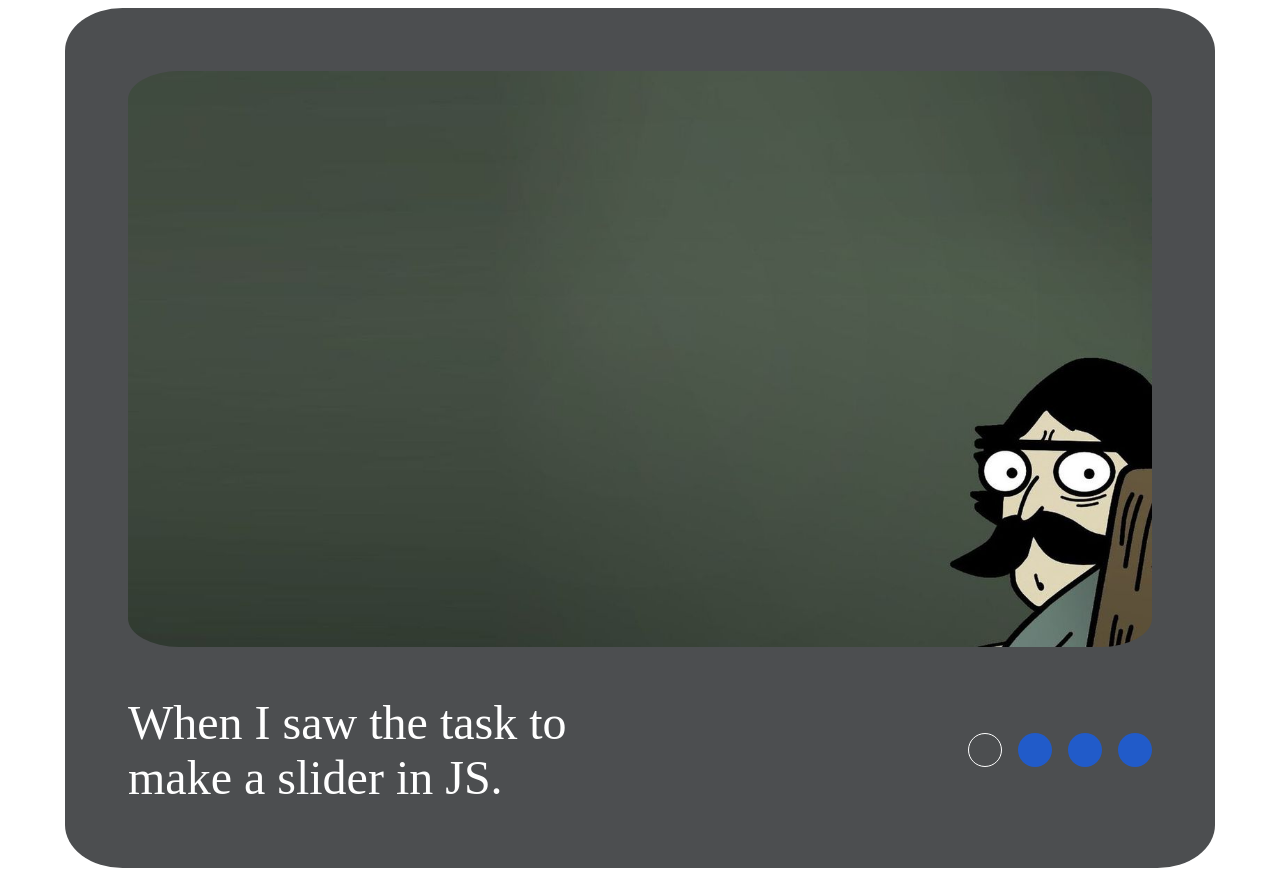
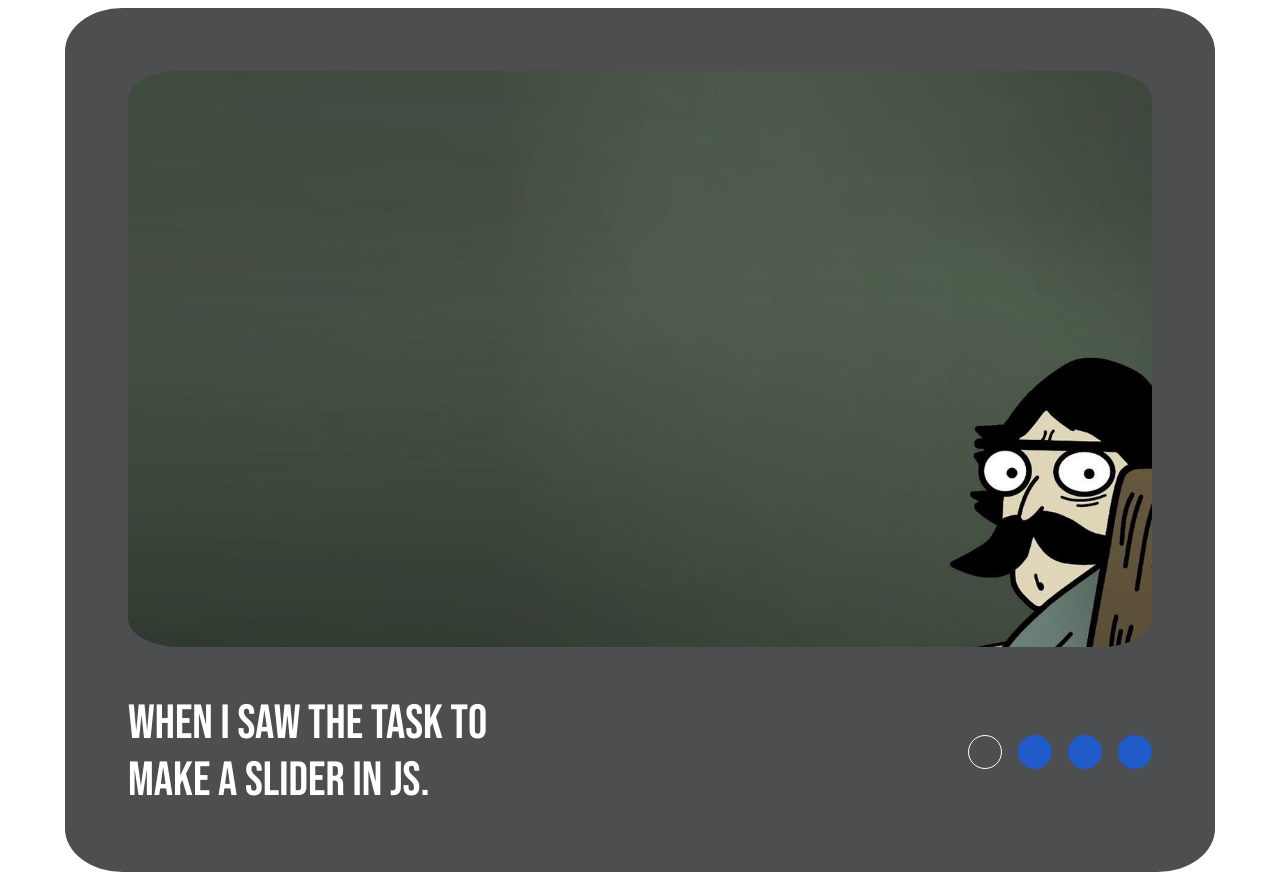
Before and after one commit to fikyslsgg/cssMemeSlider, a plain HTML site: page cssMemeSlider/index.html in a window 1280 px wide. Both pictures are taken after a click on the element 985 px from the left and 750 px from the top of the page. Drawn offline with Linux system fonts and the light colour scheme.

Commit message:
fix: bag fix.

```diff
--- a/cssMemeSlider/index.html
+++ b/cssMemeSlider/index.html
@@ -4,6 +4,11 @@
 <head>
   <meta charset="UTF-8">
   <meta name="viewport" content="width=device-width, initial-scale=1.0">
+  <link rel="preconnect" href="https://fonts.googleapis.com">
+  <link rel="preconnect" href="https://fonts.gstatic.com" crossorigin>
+  <link rel="preconnect" href="https://fonts.googleapis.com">
+  <link rel="preconnect" href="https://fonts.gstatic.com" crossorigin>
+  <link href="https://fonts.googleapis.com/css2?family=Bebas+Neue&display=swap" rel="stylesheet">
   <link rel="stylesheet" href="style.css">
   <script src="index.js" defer></script>
   <title>Slides</title>
@@ -36,7 +41,6 @@
           <div class="controls__item"></div>
         </div>
       </div>
-
     </div>
   </div>
 </body>
--- a/cssMemeSlider/index.js
+++ b/cssMemeSlider/index.js
@@ -10,7 +10,7 @@ const slideWidth = sliderItem.offsetWidth;
 const textWidth = textItem.offsetWidth;
 
 function rollSlide(){
-  sliderLine.style.transform = `translateX(${-count * slideWidth}px)`
+  sliderLine.style.transform = `translateX(${-count * slideWidth - 80 * count}px)`
   textLine.style.transform = `translateX(${-count * textWidth}px)`
 }
 
@@ -34,7 +34,7 @@ function thisSlide(index){
 }
 
 controls.forEach((item, index) => {
-  item.addEventListener('click', (event)=>{
+  item.addEventListener('click', (e)=>{
     count = index
     thisSlide(count)
     rollSlide()
--- a/cssMemeSlider/style.css
+++ b/cssMemeSlider/style.css
@@ -1,3 +1,7 @@
+html{
+  font-family: 'Bebas Neue', sans-serif;
+}
+
 img{
   width: 100%;
 }
@@ -19,8 +23,9 @@ overflow: hidden;
 
 .slider__line{
   display: flex;
-  transition: all 0.5s;
+  transition: all 1s;
   transform: translateX(0%);
+  gap: 5rem;
 }
 
 .slider__item{
@@ -40,7 +45,7 @@ overflow: hidden;
   background-color: rgb(33, 91, 201);
   cursor: pointer;
   border: 1px solid transparent;
-  transition: all 0.5s;
+  transition: all 1s;
 }
 
 .controls__item:hover {
@@ -71,7 +76,7 @@ overflow: hidden;
   display: flex;
   align-items: center;
   transform: translateX(0%);
-  transition: all 0.5s;
+  transition: all 1s;
 }
 
 .text__item{
@@ -83,13 +88,16 @@ overflow: hidden;
     flex-direction: column-reverse;
     align-items: center;
   }
+
   .text-wrapper{
     width: 100%;
     font-size: 2em;
   }
+
   .slider__footer {
     gap: 3em;
   }
+
   .controls__item{
     width: 1.5em;
     height: 1.5em;
```
